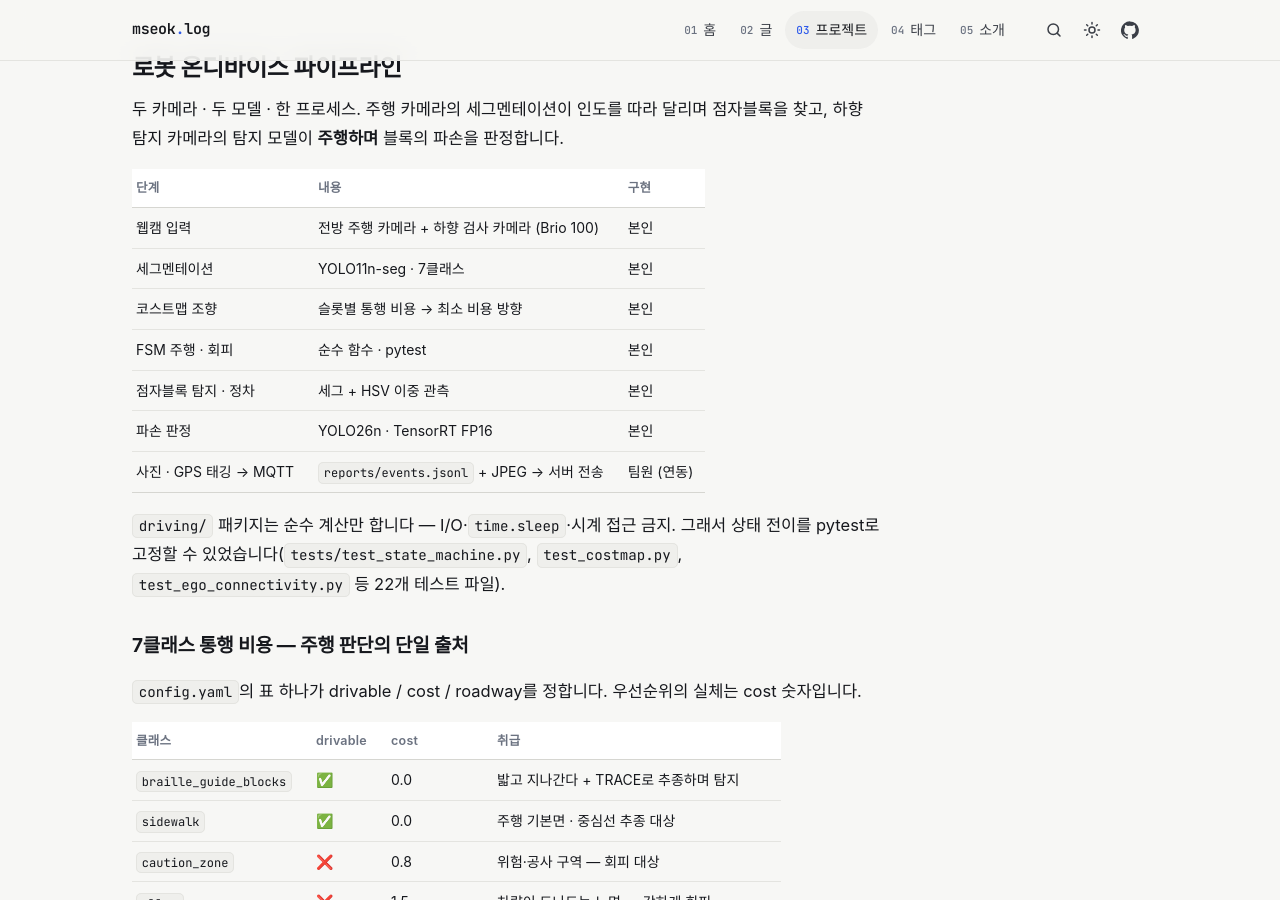
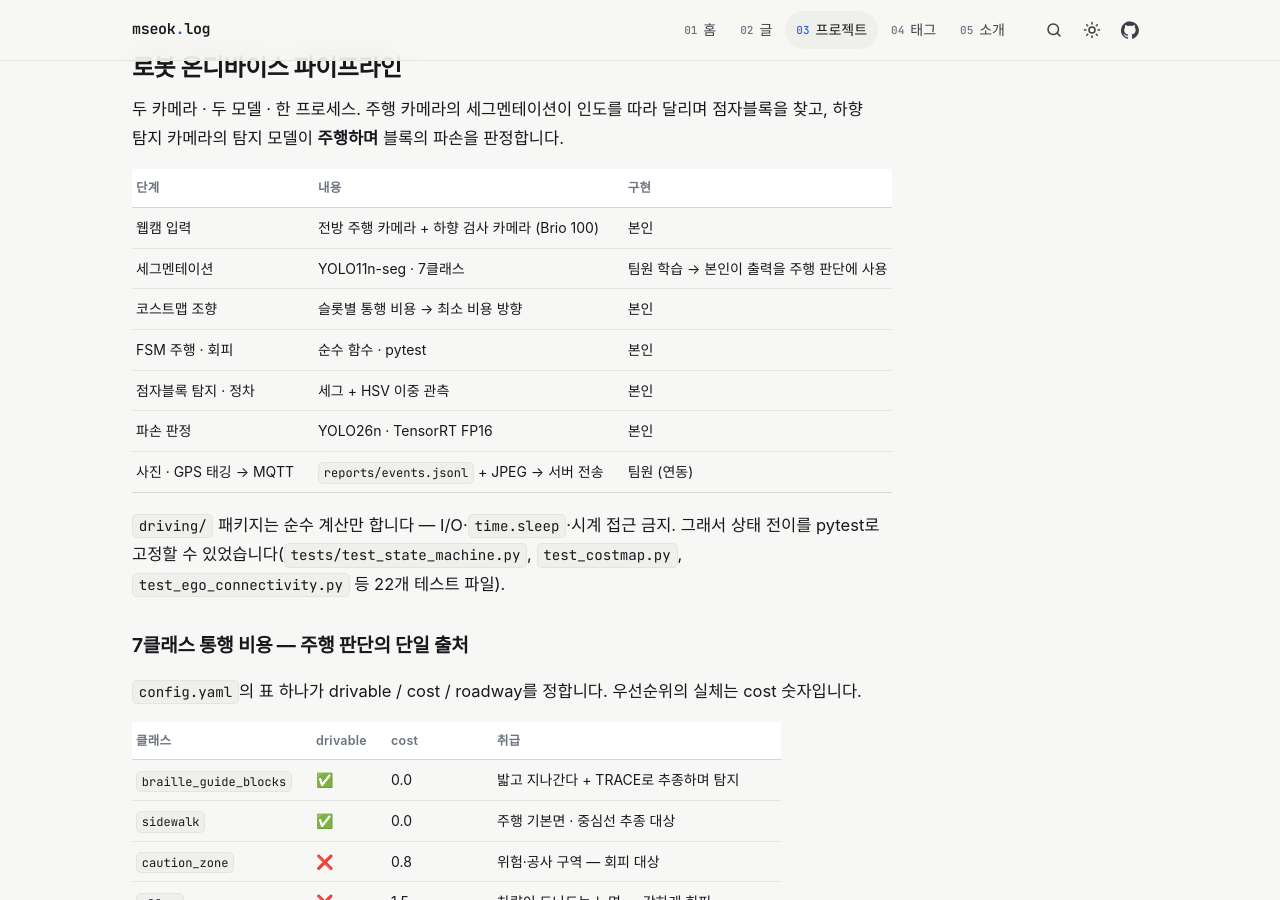
Before and after one commit to leeminseok11/leeminseok11.github.io, a Jekyll site: the page built from _projects/gilbom.md, in a window 1280 px wide and 900 px high, scrolled down 2259 px. Built offline with Jekyll 4.4.1, drawn with Linux system fonts in a browser that asks for light colours; some web fonts are replaced.

Commit message:
길봄: 세그멘테이션 모델 학습 담당을 팀원으로 정정 (본인은 출력을 주행 판단에 사용)
Co-Authored-By: Claude Fable 5.1 <noreply@anthropic.com>

```diff
--- a/_projects/gilbom.md
+++ b/_projects/gilbom.md
@@ -57,7 +57,7 @@ Robot   ──HTTPS 이미지 업로드─────────> Nginx ──
 | 단계 | 내용 | 구현 |
 |---|---|---|
 | 웹캠 입력 | 전방 주행 카메라 + 하향 검사 카메라 (Brio 100) | 본인 |
-| 세그멘테이션 | YOLO11n-seg · 7클래스 | 본인 |
+| 세그멘테이션 | YOLO11n-seg · 7클래스 | 팀원 학습 → 본인이 출력을 주행 판단에 사용 |
 | 코스트맵 조향 | 슬롯별 통행 비용 → 최소 비용 방향 | 본인 |
 | FSM 주행 · 회피 | 순수 함수 · pytest | 본인 |
 | 점자블록 탐지 · 정차 | 세그 + HSV 이중 관측 | 본인 |
```
